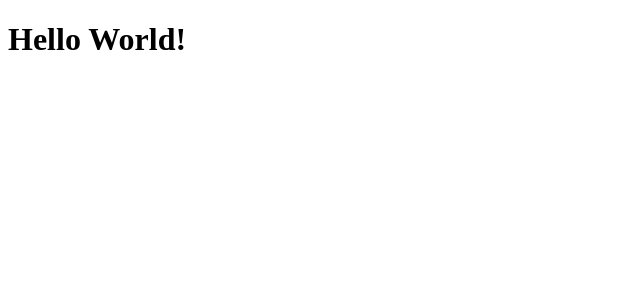
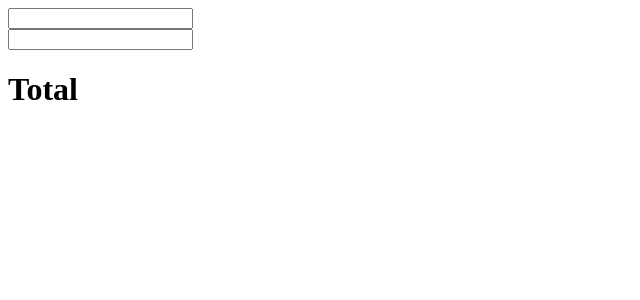
Before and after one commit to Mufado/Adder-Somadora, a React (Create React App) app: page / in a window 1280 px wide. Shown: the top 300 px of the page, without its empty margins (0-640 px from the left). Built offline with nearby package versions, Linux system fonts and the light colour scheme.

Commit message:
Exercício 1 - Módulo 1

```diff
--- /dev/null
+++ b/src/components/App.css
@@ -0,0 +1,4 @@
+.App {
+    float: left;
+    background-color: #152266;
+}
--- a/src/components/App.js
+++ b/src/components/App.js
@@ -1,12 +1,40 @@
-import React from "react";
+import React, { Component } from "react";
+import "./App.css"
 
 
-export default class App extends React.Component {
+class Addends extends Component {
     render() {
-        return(
+        return (
+            <form>
+                <input type="number" />
+            </form>
+        )
+    };
+}
 
-            <h1> Hello World! </h1>
+class Total extends Component {
+    render() {
+        return (
+            <h1> Total </h1>
+        )
+    };
+}
 
-        );
+class App extends Component {
+    constructor(props) {
+        super(props);
+        this.state = [];
     }
+
+    render() {
+        return (
+            <div>
+                <Addends>  </Addends>
+                <Addends>  </Addends>
+                <Total> </Total>
+            </div>
+        )
+    };
 }
+
+export default App;
```
